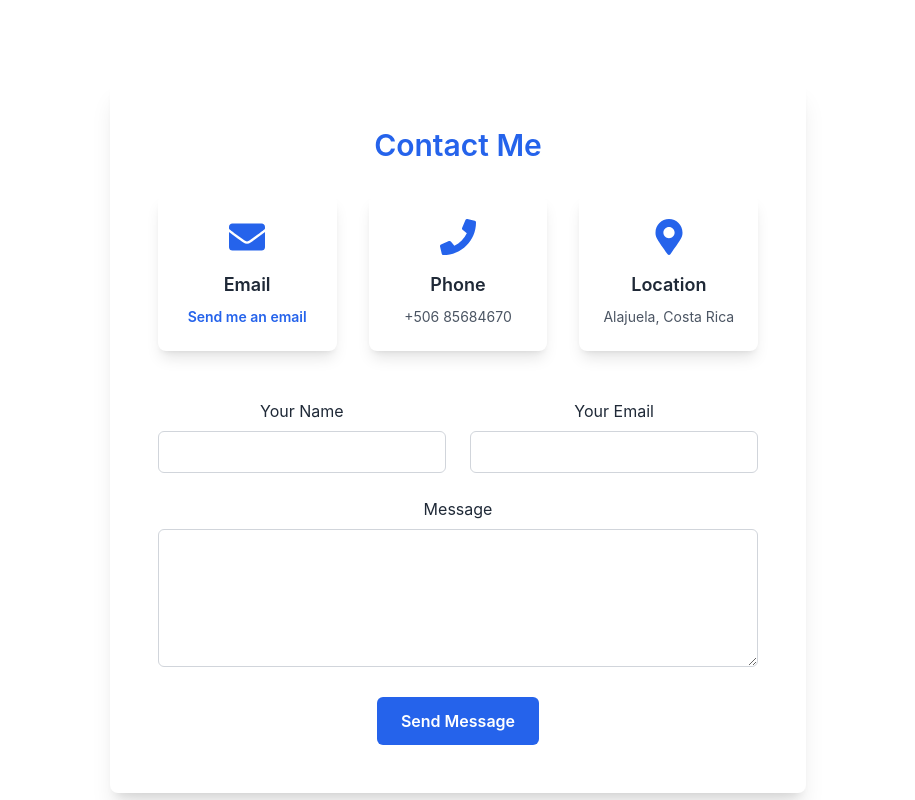
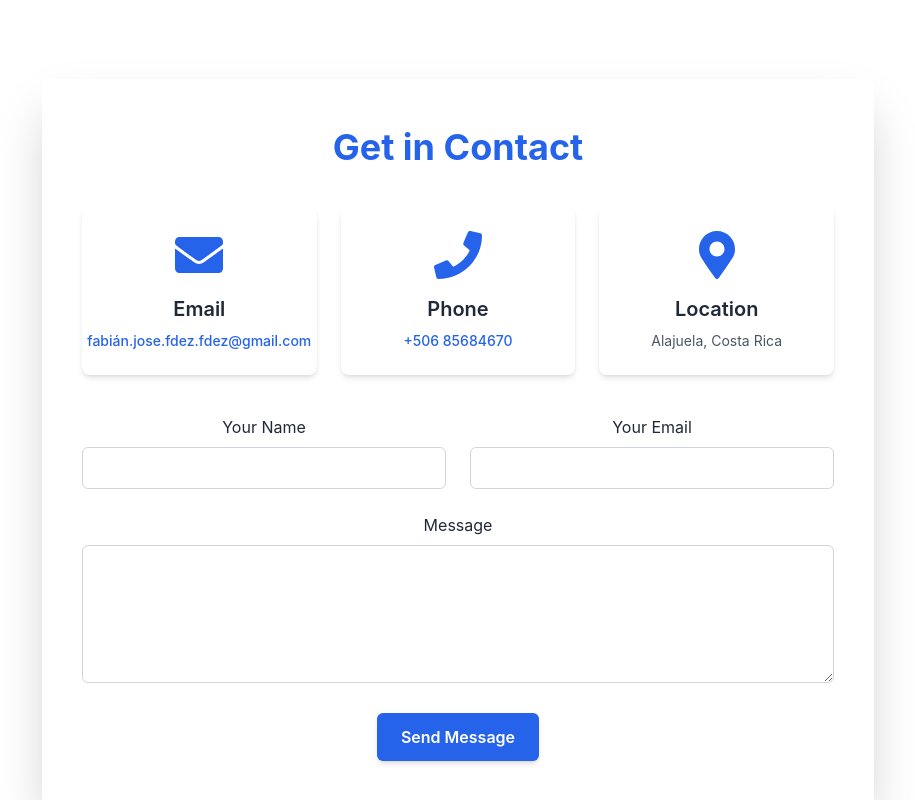
Before and after one commit to FabsCR/dev-portfolio-fabs, a Next.js app: page / in a window 1280 px wide. Shown: the part 3940-4740 px from the top of the page, without its empty margins (182-1097 px from the left). Built offline with nearby package versions, Linux system fonts and the light colour scheme; what @radix-ui/themes would draw is missing.

Commit message:
feat(contact): update contact section design and improve usability

```diff
--- a/src/components/Contact.tsx
+++ b/src/components/Contact.tsx
@@ -8,77 +8,68 @@ export function Contact() {
     hidden: { opacity: 0 },
     visible: {
       opacity: 1,
-      transition: { staggerChildren: 0.3, duration: 1.2 },
+      transition: { staggerChildren: 0.2, duration: 1 },
     },
   };
 
   const itemVariants = {
-    hidden: { opacity: 0, y: 30 },
-    visible: { opacity: 1, y: 0, transition: { duration: 1, ease: "easeOut" } },
+    hidden: { opacity: 0, y: 20 },
+    visible: { opacity: 1, y: 0, transition: { duration: 0.8, ease: "easeOut" } },
   };
 
   return (
     <motion.section
       id="contact"
-      className="my-16 px-6 sm:px-8 lg:px-12 py-12 bg-white dark:bg-gray-800 rounded-lg shadow-xl max-w-3xl mx-auto text-center"
+      className="my-16 px-6 sm:px-10 py-12 bg-white dark:bg-gray-800 rounded-lg shadow-2xl max-w-4xl mx-auto text-center"
       initial="hidden"
       whileInView="visible"
       viewport={{ once: true }}
       variants={containerVariants}
     >
       <motion.h2
-        className="text-3xl font-semibold text-blue-600 dark:text-blue-400 mb-8"
+        className="text-4xl font-bold text-blue-600 dark:text-blue-400 mb-10"
         variants={itemVariants}
       >
-        Contact Me
+        Get in Contact
       </motion.h2>
 
+      <motion.div className="grid grid-cols-1 sm:grid-cols-3 gap-6 mb-10" variants={containerVariants}>
+        {[
+          {
+            icon: FaEnvelope,
+            label: "Email",
+            info: "fabián.jose.fdez.fdez@gmail.com",
+            href: "mailto:fabián.jose.fdez.fdez@gmail.com",
+          },
+          { icon: FaPhone, label: "Phone", info: "+506 85684670", href: "tel:+50685684670" },
+          { icon: FaMapMarkerAlt, label: "Location", info: "Alajuela, Costa Rica" },
+        ].map(({ icon: Icon, label, info, href }, index) => (
           <motion.div
-        className="grid grid-cols-1 sm:grid-cols-3 gap-8 mb-12"
-        variants={containerVariants}
-      >
-        <motion.div
-          className="p-6 bg-white dark:bg-gray-800 rounded-lg shadow-lg flex flex-col items-center"
+            key={index}
+            className="p-6 bg-white dark:bg-gray-800 rounded-lg shadow-md flex flex-col items-center hover:shadow-lg transition-shadow duration-300 overflow-hidden"
             variants={itemVariants}
           >
-          <FaEnvelope className="text-blue-600 dark:text-blue-400 text-4xl mb-4" />
-          <h3 className="text-lg font-semibold text-gray-800 dark:text-white mb-2">Email</h3>
-          <p className="text-gray-600 dark:text-gray-400 text-sm">
+            <Icon className="text-blue-600 dark:text-blue-400 text-5xl mb-4" />
+            <h3 className="text-xl font-semibold text-gray-800 dark:text-white mb-2">{label}</h3>
+            {href ? (
               <a
-              href="mailto:fabián.jose.fdez.fdez@gmail.com"
-              className="text-blue-600 dark:text-blue-400 transition font-semibold"
+                href={href}
+                className="text-blue-600 dark:text-blue-400 font-medium break-words text-sm text-center"
               >
-              Send me an email
+                {info}
               </a>
-          </p>
+            ) : (
+              <p className="text-gray-600 dark:text-gray-400 text-sm text-center">{info}</p>
+            )}
           </motion.div>
-
-        <motion.div
-          className="p-6 bg-white dark:bg-gray-800 rounded-lg shadow-lg flex flex-col items-center"
-          variants={itemVariants}
-        >
-          <FaPhone className="text-blue-600 dark:text-blue-400 text-4xl mb-4" />
-          <h3 className="text-lg font-semibold text-gray-800 dark:text-white mb-2">Phone</h3>
-          <p className="text-gray-600 dark:text-gray-400 text-sm">+506 85684670</p>
-        </motion.div>
-
-        <motion.div
-          className="p-6 bg-white dark:bg-gray-800 rounded-lg shadow-lg flex flex-col items-center"
-          variants={itemVariants}
-        >
-          <FaMapMarkerAlt className="text-blue-600 dark:text-blue-400 text-4xl mb-4" />
-          <h3 className="text-lg font-semibold text-gray-800 dark:text-white mb-2">Location</h3>
-          <p className="text-gray-600 dark:text-gray-400 text-sm text-center">
-            Alajuela, Costa Rica
-          </p>
-        </motion.div>
+        ))}
       </motion.div>
 
       <motion.form
         action="https://formspree.io/f/xldeaqob"
         method="POST"
         variants={containerVariants}
-        className="space-y-6 max-w-4xl mx-auto"
+        className="space-y-6"
       >
         <motion.div className="grid grid-cols-1 sm:grid-cols-2 gap-6" variants={itemVariants}>
           <div>
@@ -117,12 +108,12 @@ export function Contact() {
             rows={5}
             required
             className="w-full px-4 py-2 border border-gray-300 dark:border-gray-700 rounded-md bg-white dark:bg-gray-800 text-gray-800 dark:text-white focus:ring-2 focus:ring-blue-500"
-          ></textarea>
+          />
         </motion.div>
 
         <button
           type="submit"
-          className="w-full sm:w-auto bg-blue-600 hover:bg-blue-700 text-white font-semibold px-6 py-3 rounded-md"
+          className="w-full sm:w-auto bg-blue-600 hover:bg-blue-700 text-white font-semibold px-6 py-3 rounded-md shadow-md"
         >
           Send Message
         </button>
```
Lines whose indentation alone changed are shown as unchanged.
